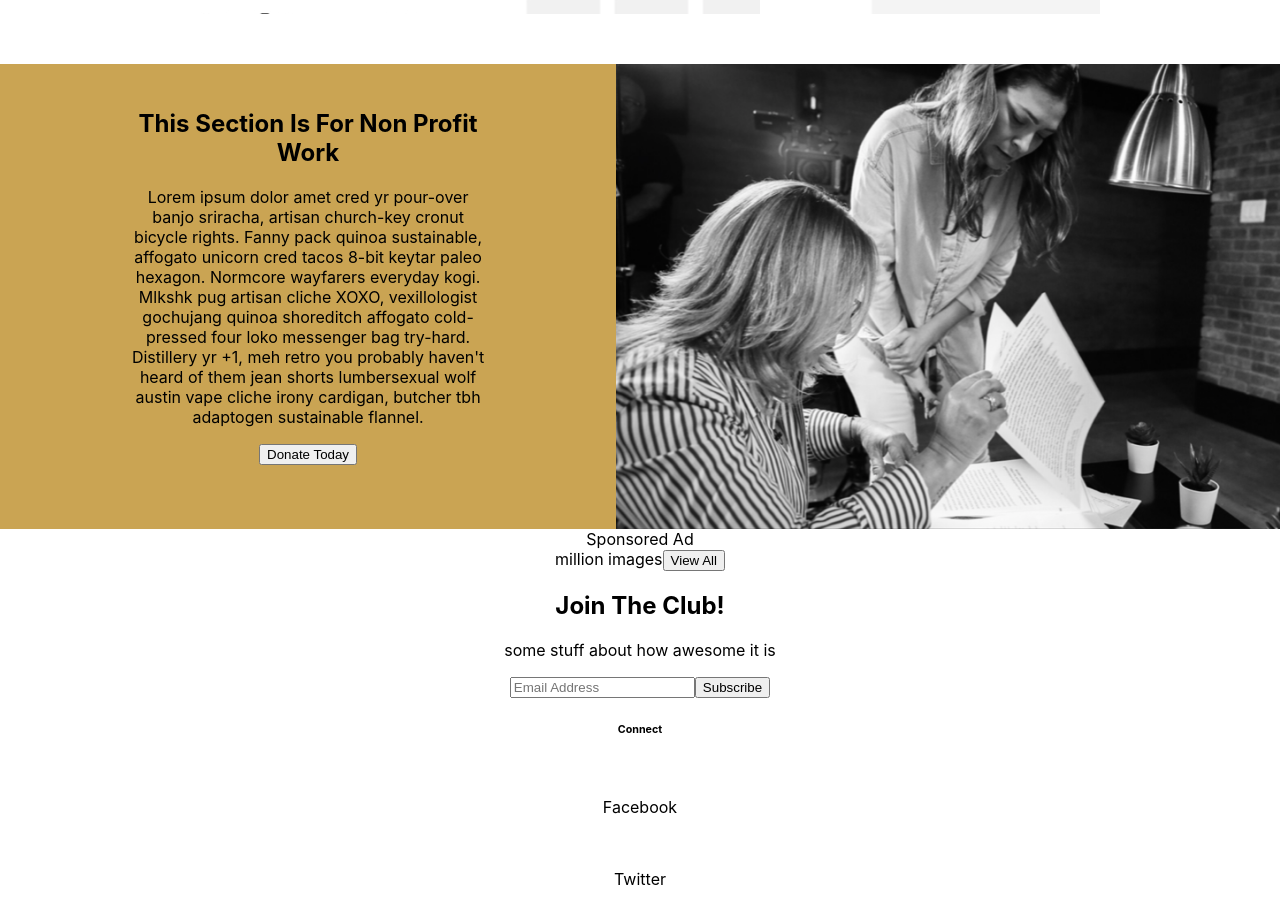
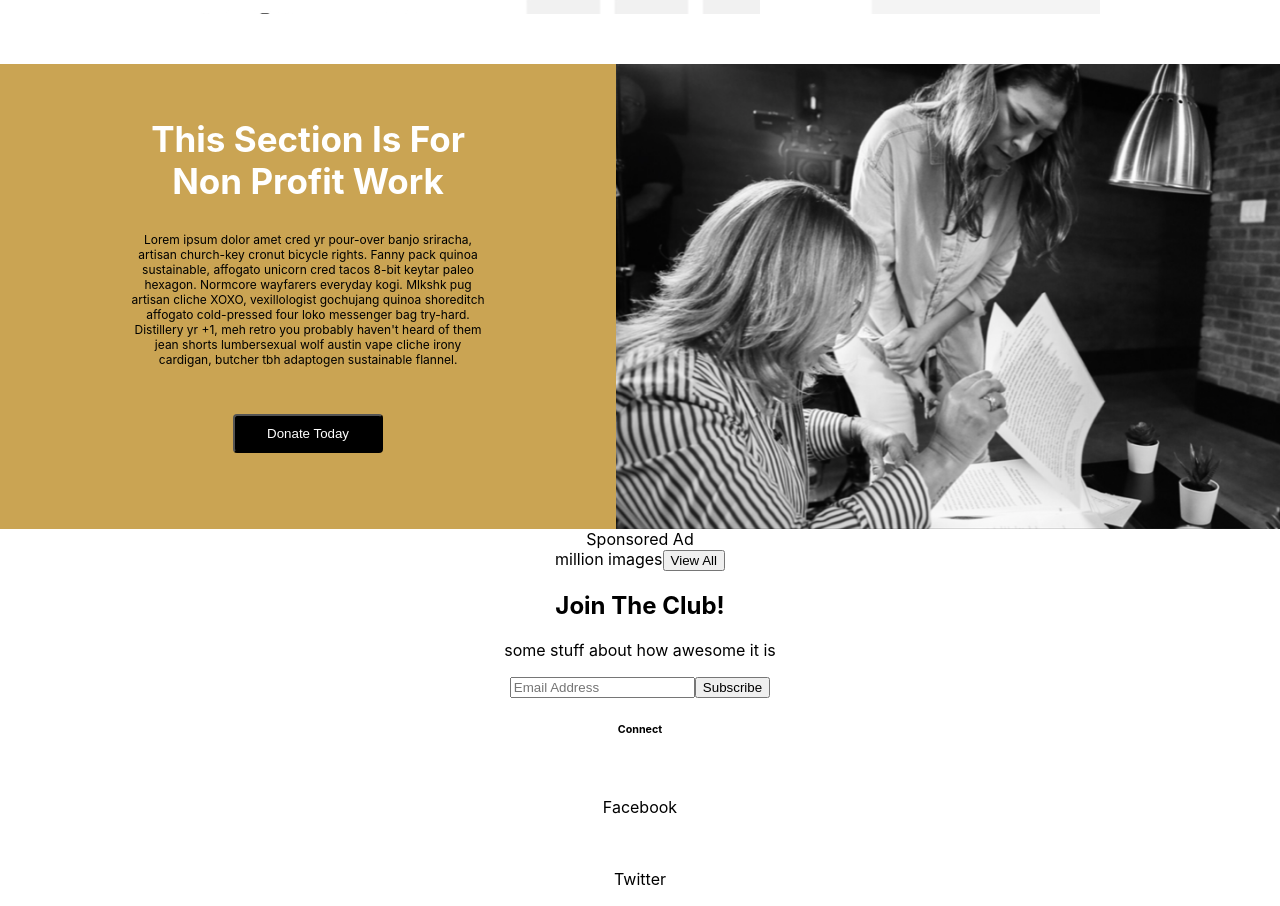
Before and after one commit to nickborbe/amp-client, a React (Create React App) app: page / in a window 1280 px wide. Shown: the part 3046-3952 px from the top of the page. Built offline with nearby package versions, Linux system fonts and the light colour scheme.

Commit message:
non prof formatting

```diff
--- a/src/styles/homepage.css
+++ b/src/styles/homepage.css
@@ -150,3 +150,21 @@
 #non-prof-left-side{
     padding: 2% 10%;
 }
+
+#non-prof-left-side h2{
+    color: white;
+    font-size: 35px;
+}
+
+#non-prof-left-side p{
+    font-size: 12px;
+}
+
+#non-prof-left-side button{
+    margin: 35px 0 0 0;
+    background-color: black;
+    color: white;
+    width: 150px;
+    padding: 10px;
+    border-radius: 4px;
+}
```
